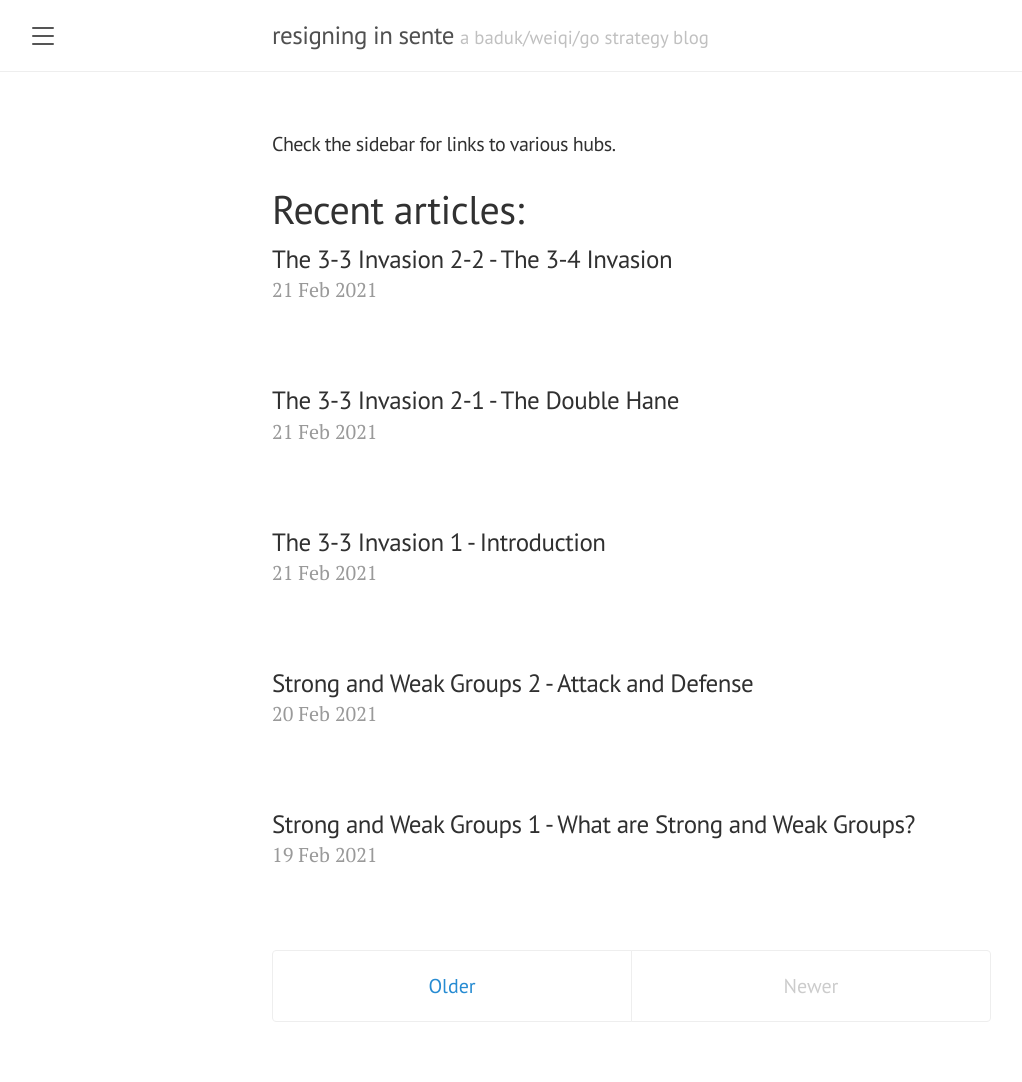
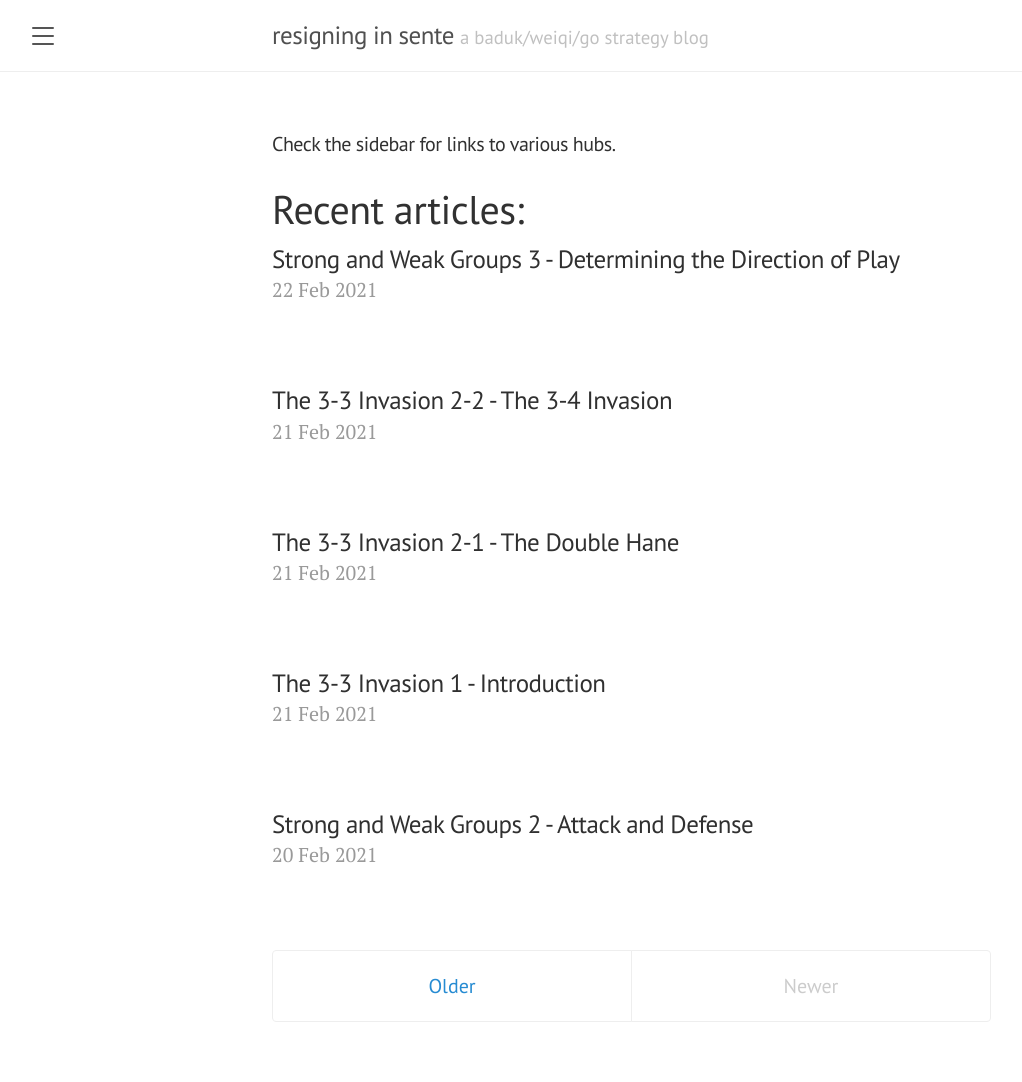
Before and after one commit to resigning-in-sente/resigning-in-sente.github.io, a Jekyll site: the page built from index.html, in a window 1280 px wide. Shown: the whole page, without its empty margins (8-1030 px from the left). Built offline with Jekyll 4.4.1, drawn with Linux system fonts in a browser that asks for light colours; the list of posts is cut into pages by our own code; some of the changed lines change nothing that is shown.

Commit message:
Direction of play post.

```diff
--- a/concepts.md
+++ b/concepts.md
@@ -12,7 +12,7 @@ This is a starting page for articles on general concepts in baduk/weiqi/go strat
 	* [What are Strong and Weak Groups?](/concepts/2021/02/19/strong-weak-groups-1/)
 	* Group Strength and Global Strategy
 		* [Attack and Defense](/concepts/2021/02/20/strong-weak-groups-2-attack-and-defense/)
-		* "Play Away from Strength" - Determining the Direction of Play
+		* [Determining the Direction of Play](/concepts/2021/02/22/strong-weak-groups-3-direction-of-play/)
 	* Things to Know about Strength and Weakness
 		* Strength and Weakness are *Relative* Concepts
 		* The Strength of Groups is Constantly Evolving
--- a/concepts/_posts/2021-02-20-strong-weak-groups-2-attack-and-defense.md
+++ b/concepts/_posts/2021-02-20-strong-weak-groups-2-attack-and-defense.md
@@ -28,7 +28,7 @@ title: Strong and Weak Groups 2 - Attack and Defense
 
 > This is the second article in the series "Strong and Weak Groups."
 
-> [Previous article](/concepts/2021/02/19/strong-weak-groups-1/), [Next article](/concepts/).
+> [Previous article](/concepts/2021/02/19/strong-weak-groups-1/), [Next article](/concepts/2021/02/2/strong-weak-groups-3-direction-of-play/).
 
 In the [first article](/concepts/2021/02/19/strong-weak-groups-1/) in this series, we identified how to recognize when groups are weak or strong.
 In the remainder of the series, we will examine how this concept is applied on the strategic level.
--- /dev/null
+++ b/concepts/_posts/2021-02-22-strong-weak-groups-3-direction-of-play.md
@@ -0,0 +1,315 @@
+---
+layout: post
+title: Strong and Weak Groups 3 - Determining the Direction of Play
+---
+
+<link rel="stylesheet" type="text/css" href="/assets/css/besogo.css">
+<link rel="stylesheet" type="text/css" href="/assets/css/board-wood.css">
+
+<script src="/assets/js/besogo.js"></script>
+<script src="/assets/js/editor.js"></script>
+<script src="/assets/js/gameRoot.js"></script>
+<script src="/assets/js/svgUtil.js"></script>
+<script src="/assets/js/parseSgf.js"></script>
+<script src="/assets/js/loadSgf.js"></script>
+<script src="/assets/js/saveSgf.js"></script>
+<script src="/assets/js/boardDisplay.js"></script>
+<script src="/assets/js/coord.js"></script>
+<script src="/assets/js/toolPanel.js"></script>
+<script src="/assets/js/filePanel.js"></script>
+<script src="/assets/js/controlPanel.js"></script>
+<script src="/assets/js/namesPanel.js"></script>
+<script src="/assets/js/commentPanel.js"></script>
+<script src="/assets/js/treePanel.js"></script>
+
+<body onload="besogo.autoInit()">
+
+<section markdown="1">
+
+> This is the third article in the series "Strong and Weak Groups."
+
+> [Previous article](https://resigning-in-sente.github.io/concepts/2021/02/20/strong-weak-groups-2-attack-and-defense/), [Next article](/concepts/).
+
+In the [first article](/concepts/2021/02/19/strong-weak-groups-1/) in this series, we identified how to recognize when groups are weak or strong.
+In the [second article](https://resigning-in-sente.github.io/concepts/2021/02/20/strong-weak-groups-2-attack-and-defense/), we discussed how one exploits imbalances in the strength and weakness of groups to play profitable moves.
+In this article, we will explain how to synthesize these concepts into the strategic principle and decision known as *direction of play.*
+
+### What is the direction of play?
+
+When we first start learning to play baduk, we are commonly taught the following basic principles of baduk strategy:
+* First play the corners, then the sides, then the center.
+* Play urgent moves before playing big moves.
+
+Direction of play is a concept that consolidates these and all similar concepts into one.
+It asks a question with a simple premise: *what general area of the board should I play my next move?*
+Of course, the simplicity of this question is deceiving: anyone who has played more than a few games of baduk knows the feeling of being lost in the vastness of the 19x19 board.
+However, it may surprise you to learn that determining the direction of play is actually fairly straightforward a lot of the time.
+The key to it all is the concept of strong and weak groups.
+
+### The most important proverb in baduk
+
+The fundamental principle in the determination of direction of play is summarized by the following proverb:
+
+> Play away from strength.
+
+Simple and understated, this proverb is in fact the deepest and most important one in all of baduk.
+Nearly all opening and middlegame strategic concepts can be boiled down to this one.
+Its meaning is precisely as it states: the correct direction of play is away from the strong groups on the board, and close to the weak groups.
+This means to play away from both your opponent's strong groups *as well as your own,* and to play near your opponent's weak groups *as well as your own.*
+
+The logic behind this idea is the following:
+* You should not play near your opponent's strong groups, because by definition a strong group will not be pressured by such a move.
+* You should not play near your own strong groups because your strong groups do not need to be reinforced.
+* You should play close to your opponent's weak groups, because this will put pressure on your opponent's groups.
+* You should play close to your own weak groups, because this reinforces your weak groups into strong groups.
+
+We'll do a full accounting of these four ideas later.
+For now, there's no better way to learn this concept than to see some examples.
+
+### Example 1-1
+
+</section>
+
+<div class="besogo-diagram" realstones="on" maxwidth="550" nowheel="true" coord="western" panels="comment" orient="portrait" portratio="none" sgf="/assets/sgf/2021-02-22-sgf/direction-of-play-sgf/01.sgf"></div>
+
+<section markdown="1">
+
+Let's examine the above position from a sample game.
+White has just played (1) as part of the 4-4, double low approach jōseki.
+At the moment the game is fairly even, with KataGo assigning about ~50% winrate and a score of ~B+0.
+In which general direction should Black play next, and why?
+
+##### Determining the weak and strong groups
+
+Before we do anything here, we first need to take a look at the state of the board, and account for the strength of each of the groups.
+Remember our criteria from the [first article in this series](/concepts/2021/02/19/strong-weak-groups-1/) for determining which groups are weak and which are strong:
+* Groups are stronger the closer they are to unconditional life, and weaker the farther away they are from it.
+* Groups are strong if they can ignore many moves from the opponent before feeling threatened, and weak if they have many moves against them that threaten them.
+
+With these criteria firmly in mind, let's go through this board carefully, corner by corner.
+
+</section>
+
+<div class="besogo-diagram" realstones="on" maxwidth="550" nowheel="true" coord="western" panels="comment" orient="portrait" portratio="none" sgf="/assets/sgf/2021-02-22-sgf/direction-of-play-sgf/01-1.sgf"></div>
+
+<section markdown="1">
+
+White's corner in the top right is **strong.**
+Generally enclosures are strong shapes in the early stages of the game.
+There is nothing Black can do to this corner at the moment that will make White fear for the status of its stones.
+Later on when Black has more stones nearby Black might aim at some of the aji associated to the large knight's move enclosure, but to do so at this moment is premature.
+
+Black's corner in the bottom right is **strong.**
+The reasons are the same as for White.
+With no White stones in the vicinity, White does not have the necessary support to really threaten the safety of these stones.
+Again, that's not to say that there's no aji here - there is a lot!
+But if we're purely talking about life and death, then Black can afford to ignore multiple White moves in this area before it really needs to start taking care of these stones.
+
+</section>
+
+<div class="besogo-diagram" realstones="on" maxwidth="550" nowheel="true" coord="western" panels="comment" orient="portrait" portratio="none" sgf="/assets/sgf/2021-02-22-sgf/direction-of-play-sgf/01-2.sgf"></div>
+
+<section markdown="1">
+
+White's group in the lower left is **strong.**
+These stones have a fairly nice shape for making two eyes, as well as emergency exits to the side and to the center if things get hairy.
+They should not struggle to make life unless White ignores several moves against them.
+Even then, there is the possibly that White treats part of this group lightly: killing the entire group should be a near impossibility.
+
+Black's group in the lower left is **strong.**
+Like the nearby White stones, the Black stones have a nice little base for making eyeshape, as well as ways out to the left side and center.
+If Black gets C2 then Black might as well just be considered unconditionally alive.
+
+</section>
+
+<div class="besogo-diagram" realstones="on" maxwidth="550" nowheel="true" coord="western" panels="comment" orient="portrait" portratio="none" sgf="/assets/sgf/2021-02-22-sgf/direction-of-play-sgf/01-3.sgf"></div>
+
+<section markdown="1">
+
+Lastly we turn to the top left corner, and here things get a bit interesting.
+
+White's group, marked with triangles, is **weak.**
+The first reason is the cutting point at (A), which is an active weakness thanks to the presence of the circled Black stone.
+Although Black does not necessarily want to cut at this very moment, it does mean that White owes Black a move here if White wants to stay connected.
+The second reason is that even if White connects up, White's entire group is a bit far from making two eyes.
+White does have some eyespace in the corner, but if you work this out carefully then this eyespace only amounts to one eye *in gote.* (We will cover the details of this statement in our [4-4 double low approach series](/44/).)
+Therefore White has some work to do before it secures its second eye.
+
+Black's group on the left, marked with squares, is **weak.**
+This largely has to do with the cutting point at (B).
+Again, White doesn't want to cut right away, but the aji behind this cut makes even just a casual White approach a serious threat to this group's survival.
+
+Lastly, Black's lone stone on the top, marked with a circle, is **weak.**
+This stone is clearly a long ways from life: in fact, bunched up so close to so many White stones with a high position, it is under quite a bit of pressure.
+A White pincer at C or nearby could rob this stone of its eyespace and force it to run out to the center to survive, but with White having a towering position over it, this stone will likely need several moves before it can run sufficiently far out to collect its breath.
+
+#### Using weak and strong groups to determine the direction of strength
+
+So let's summarize what we've learned:
+* All groups in the top left corner are weak to some degree.
+* All other groups on the board are strong. In particular, the Black bottom left corner is a strong group.
+
+Now let's apply this to determine the direction of play.
+The goal here is not necessarily to guess the *best* next move: merely the general *area* where the best next move is located.
+
+</section>
+
+<div class="besogo-viewer" realstones="on" maxwidth="550" nowheel="true" coord="western" panels="comment+tree+control" orient="portrait" portratio="none" sgf="/assets/sgf/2021-02-22-sgf/direction-of-play-sgf/01-4.sgf"></div>
+
+<section markdown="1">
+
+Black's typical continuation from in this jōseki is either to extend from the group on the left, or to reinforce the stone on the top.
+Here this is consistent with direction of play, as both Black groups in this corner as well as the White group are weak, and direction of play suggests that we play near both our own and our opponent's weak groups.
+However, since we cannot play two moves at once, we only have the opportunity to take care of one of the two sides.
+Which should it be?
+
+The key to answer this question lies in the bottom left corner.
+Here there is a strong Black group, and since we want to play *away* from our own strong groups, this suggests that the correct direction of play is to reinforce the stone on the top, such as at (A) or (B), rather than to extend on the left, like at (C), (D), or (E).
+
+This is indeed the case.
+(A) and (B) result in no significant loss of winrate, and even a gain of winrate in the case of (A).
+(C), however, is about a 4% loss in winrate and about a 0.5 point loss in score for Black.
+(D) and (E) are significantly worse, being about a 1.5 point and a 2.5 point loss respectively.
+As we can see, the closer our stones get to the bottom left corner, the worse KataGo evaluates it, but that's not all: (D) and (E) are also *farther away from White's weak group on the top right.*
+
+The sequences following each choice are just some of the many possible continuations, which serve to illustrate how these differences in winrate play out in concrete fashion.
+
+</section>
+
+<div class="besogo-viewer" realstones="on" maxwidth="550" nowheel="true" coord="western" panels="comment+tree+control" orient="portrait" portratio="none" sgf="/assets/sgf/2021-02-22-sgf/direction-of-play-sgf/01-5.sgf"></div>
+
+<section markdown="1">
+
+Just to further verify that out theory on the direction of play is correct, let's check out how KataGo likes it when we *really* mistake the direction of play.
+* (A) is reinforcing a Black enclosure that doesn't need it, so is value is purely in terms of the territory it claims and the influence generated by the enclosure. It is certainly valuable, but with the situation in the top left still unfolding, now is not the time.
+* (B) is slightly better in that it puts a little pressure on White's group, which does have some bad aji at (A) and (B) with this Black stone nearby. But ultimately, this is still a strong White group that Black is approaching, which is not nearly as important as the three weak groups in the top left.
+* (C) is also too close to Black's strong corner. It does limit the potential of the top right corner, but it is just another move that purely claims and denies territory without doing anything for the stones it is supporting.
+* (D) is in the right direction, but it is one step too far from Black's weak group. Since both White and Black are weak in the top left, it is better for Black to play more solidly here. Black becoming stronger here correspondingly makes White's stones even weaker. White will invade at A (which is supported by its strong top right corner), hoping to settle its top left by exploiting the thinness of Black's stones.
+* (E) is interesting - unlike the others, it leads to no drop in winrate. Its meaning is just as a sente exchange - Black wants White A before returning to the top right. This is a minor loss locally as it eliminates all the aji in White's group, but Black's reasoning is that having this outside stone may help the fight on top or just help Black get out to the center later.
+
+### Example 1-2
+
+</section>
+
+<div class="besogo-diagram" realstones="on" maxwidth="550" nowheel="true" coord="western" panels="comment" orient="portrait" portratio="none" sgf="/assets/sgf/2021-02-22-sgf/direction-of-play-sgf/02.sgf"></div>
+
+<section markdown="1">
+
+Let's now try this again, with a small modification to the previous scenario.
+This time White has played a 3-3 invasion jōseki in the lower left corner.
+Once again, in order to determine the direction of play we need to evaluate the strength and weakness of each of the groups.
+Since the only difference is in the lower left, we simply update our evaluation there.
+
+The White group in the lower left corner is **strong.**
+It is obviously unconditionally alive and can even escape out to the side or center if it needs to.
+
+The Black group in the lower left corner is **strong,** although this is not nearly as obvious as for White.
+This is based on prior knowledge of the aji in this jōseki, which will be covered in our [early 3-3 invasion series](/44/).
+The basic idea is that Black's wall has a few emergency escape options to help it settle even if White denies its eyespace on the bottom side: (A) and (B) are sente against the corner, and the aji there give Black a way to secure either eyespace on the side or a way out to the left side.
+
+Based on this analysis, we arrive at the same conclusion as before, which is that both groups in the bottom left are strong.
+Therefore our direction of play should be the top side, same as before.
+
+</section>
+
+<div class="besogo-viewer" realstones="on" maxwidth="550" nowheel="true" coord="western" panels="comment+tree+control" orient="portrait" portratio="none" sgf="/assets/sgf/2021-02-22-sgf/direction-of-play-sgf/02-1.sgf"></div>
+
+<section markdown="1">
+
+Indeed, KataGo bears out our analysis when we examine the same five moves from before.
+Either play reinforcing the top Black stone is near optimal, while each of the extensions on the left are received poorly.
+Once again, the further the extensions on the left, the worse the reception by KataGo - because they are closer to the strong stones in the lower left, and farther from White's weak group in the top left, hurting the ability for Black to fight on the top.
+
+### Example 1-3
+
+</section>
+
+<div class="besogo-diagram" realstones="on" maxwidth="550" nowheel="true" coord="western" panels="comment" orient="portrait" portratio="none" sgf="/assets/sgf/2021-02-22-sgf/direction-of-play-sgf/03.sgf"></div>
+
+<section markdown="1">
+
+To demonstrate that this isn't just a case of the top side always being better, let's change the situation one more time.
+This time in the bottom left, White played out a 4-4 low approach jōseki from the *left* side.
+Is there a difference in the direction of play, and does KataGo think differently about the top left corner?
+
+First, let us evaluate the strength and weakness of the groups once more.
+Again, only the bottom left needs re-evaluating.
+
+The Black group on the bottom left is **strong.**
+There is some aji against it, but it has a decent base for eyespace and access to the center and the side.
+
+The White group on the bottom left is **slightly weak.**
+The issue, as always in this shape, is the peep at (A).
+If White is forced to connect in response to the peep, then the whole group does not have two eyes and is liable to be chased around.
+
+With this the status of the bottom left corner has changed: instead of both groups being strong, now there is a slightly weak White group.
+This should now introduce some changes into the direction of play.
+The extensions from the Black group on the left should better than before, because they are now also approaches to the weak White group on the bottom left.
+
+</section>
+
+<div class="besogo-viewer" realstones="on" maxwidth="550" nowheel="true" coord="western" panels="comment+tree+control" orient="portrait" portratio="none" sgf="/assets/sgf/2021-02-22-sgf/direction-of-play-sgf/03-1.sgf"></div>
+
+<section markdown="1">
+
+Once again KataGo confirms our intuition.
+(A) and (B) are as good as before: our analysis of these moves has not changed significantly.
+But now, (C), (D), and especially (E) are much more positively viewed by KataGo, with (E) (the closest to the bottom left) being considered the best out of all five options.
+This is because the extensions further weaken White's bottom left, with the threat of the peep looming ever closer.
+With Black having settled one weak group, now White has two weak groups to Black's one, forcing White to find a way to somehow settle both groups while Black only needs to focus on one.
+
+These examples should hopefully convince you that the intuition from the principle "play away from strength" bears out in actual play.
+
+### Summary
+
+Once again, there is only one rule you need to follow: "play away from strength." Let's take a moment to summarize how things can go wrong when you, and how things can go well when you follow it.
+
+#### Playing close to your opponent's strength
+
+What happens when you play close to your opponent's strong groups?
+* Since by definition strong groups don't really need taking care of, your opponent could just ignore your move and play something more valuable - in other words, you would give up sente.
+* Since your opponent is strong in the area, your move is unlikely to make much territory, as your opponent could use their strong group as support for a reduction or invasion.
+* If your approaching stone is weaker than your opponent's strong group, then in the worst case scenario your opponent could go on the attack.
+
+#### Playing close to your own strength
+
+What happens when you play close to your own strong groups?
+* Since your own strong groups don't need reinforcement, an extra stone close to them would be a redundant move that could have fulfilled a more meaningful purpose elsewhere.
+* Since strong groups tend to consist of a multitude of stones in close proximity, adding another stone nearby could lead to overconcentration.
+
+#### Playing close to your opponent's weakness
+
+What happens when you play close to your opponent's weak groups?
+* Since weak groups are still a ways away from settling, your move is likely to be sente against the group, meaning at the very least you can keep the initiative.
+* Using the basic ideas outlined in the [Attack and Defense](https://resigning-in-sente.github.io/concepts/2021/02/20/strong-weak-groups-2-attack-and-defense/) article, you can exploit the weakness of your opponent's group to derive benefits in sente.
+
+#### Playing close to your own weakness
+
+What happens when you play close to your own weak groups?
+* Adding an extra stone near a weak group will help it get closer to settling; if it settles entirely it may even turn into a strong group, which can support your other stones.
+* Reinforcing a weak group will make it more difficult for your opponent to derive benefits from attacking it, and may even forestall such attacks permanently.
+
+### Caveat
+
+This sounds very simple and all: as long as you can accurately determine which groups are strong and which are weak, it is easy to determine the correct direction of play.
+There is, however, one thing that makes this a nontrivial problem.
+Determining the strength of groups is already pretty hard!
+
+In fact, this is the greatest obstacle to being able to correctly determine the direction of play.
+The strength of groups is not always as readily apparent as in the examples we have chosen to explain the concept.
+Most mistakes in direction of play arise from miscalculating the true strength and weakness of groups.
+
+Since strength and weakness of groups is ultimately tied to their life and death status, this makes life and death practice fundamental to all baduk players.
+In fact, this is the single most important reason for you to practice life and death problems: it allows you to properly evaluate the strength of each group, which allows you to determine the correct direction of play.
+
+### Conclusion and takeaways
+
+In this article we have introduced the concept of direction of play, and how it can be determined using the concept of strong and weak groups.
+We have also seen simple examples of how this calculation works in practice.
+
+Direction of play is a deep concept, and this is far from the last time we will touch upon the subject.
+Later articles in the series will further develop this concept with more varied examples of using direction of play to inform opening and middlegame decision-making.
+
+[Return to the Concepts hub.](/concepts/)
+
+</section>
```
Also changed, not shown: 10 other files.
